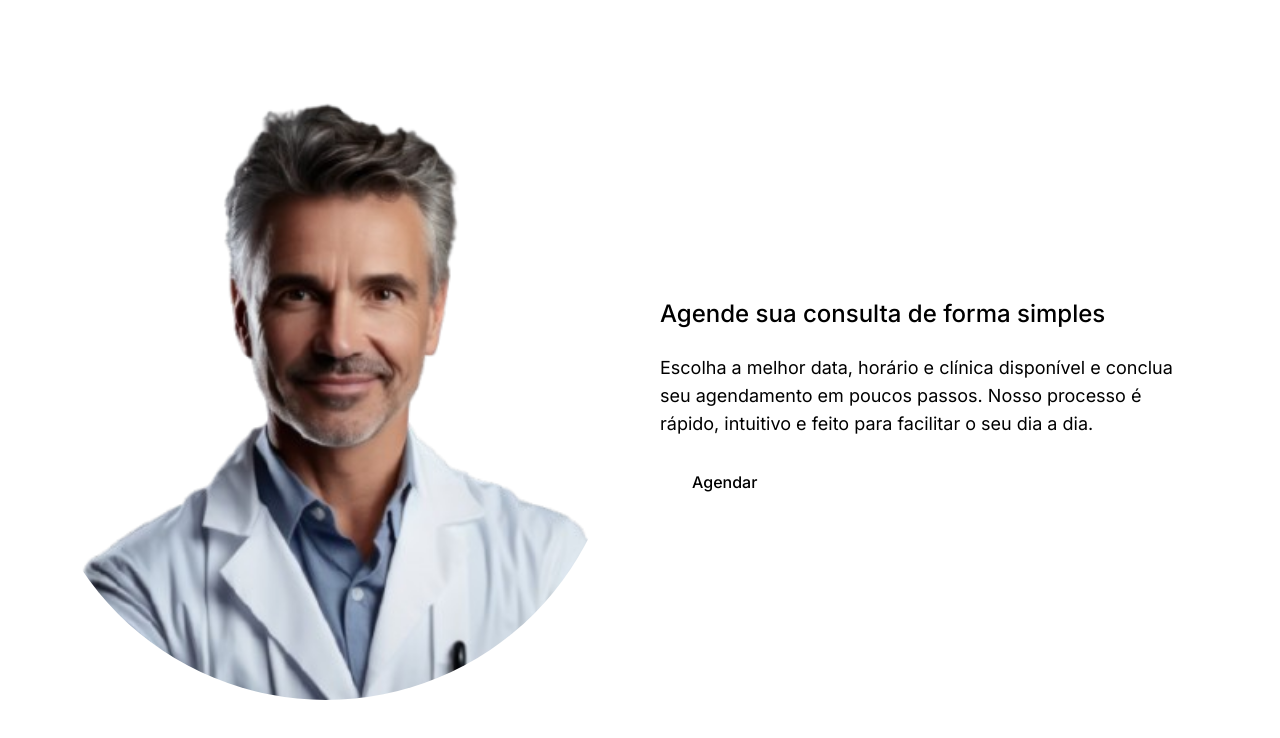
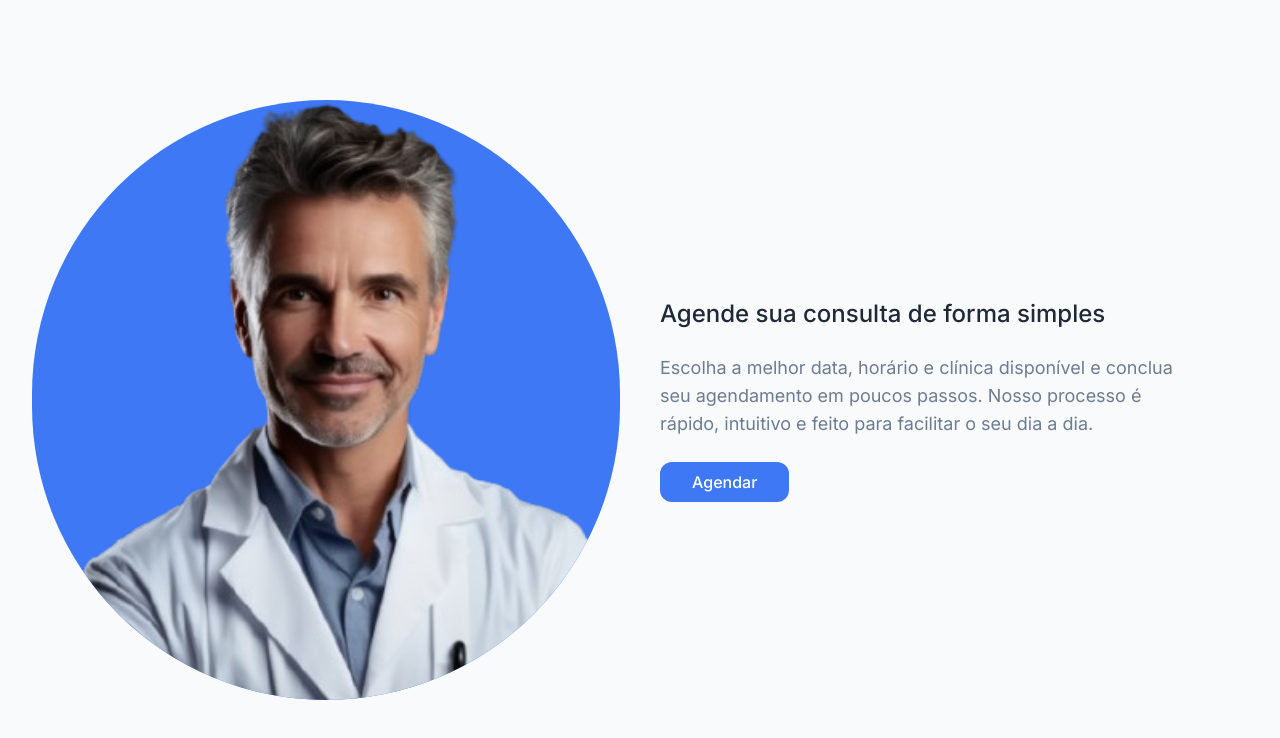
Before and after one commit to Miltonr87/medical-appointment, a Next.js app: page / in a window 1280 px wide. Shown: the top 738 px of the page. Built offline with nearby package versions, Linux system fonts and the light colour scheme.

Commit message:
fix Tailwind v4 config, PostCSS pipeline and client-only components

```diff
--- a/app/globals.css
+++ b/app/globals.css
@@ -1,4 +1,20 @@
 @import 'tailwindcss';
+
+@theme {
+  --color-background: hsl(var(--background));
+  --color-foreground: hsl(var(--foreground));
+  --color-card: hsl(var(--card));
+  --color-card-foreground: hsl(var(--card-foreground));
+  --color-primary: hsl(var(--primary));
+  --color-primary-foreground: hsl(var(--primary-foreground));
+  --color-secondary: hsl(var(--secondary));
+  --color-secondary-foreground: hsl(var(--secondary-foreground));
+  --color-accent: hsl(var(--accent));
+  --color-accent-foreground: hsl(var(--accent-foreground));
+  --color-muted: hsl(var(--muted));
+  --color-muted-foreground: hsl(var(--muted-foreground));
+  --color-border: hsl(var(--border));
+}
 
 @layer base {
   :root {
@@ -15,42 +31,24 @@
     --accent-foreground: 221 80% 30%;
 
     --secondary: 210 15% 94%;
-    :root {
-      --background: 210 20% 98%;
-      --foreground: 215 28% 17%;
+    --secondary-foreground: 215 28% 17%;
 
-      --card: 0 0% 100%;
-      --card-foreground: 215 28% 17%;
+    --muted: 210 15% 94%;
+    --muted-foreground: 215 15% 50%;
 
-      --primary: 221 89% 60%;
-      --primary-foreground: 0 0% 100%;
+    --border: 215 15% 88%;
 
-      --accent: 219 100% 82%;
-      --accent-foreground: 221 80% 30%;
+    --radius: 0.75rem;
+  }
+  *,
+  *::before,
+  *::after {
+    box-sizing: border-box;
+    border-color: hsl(var(--border));
+  }
 
-      --secondary: 210 15% 94%;
-      --secondary-foreground: 215 28% 17%;
-
-      --muted: 210 15% 94%;
-      --muted-foreground: 215 15% 50%;
-
-      --border: 215 15% 88%;
-
-      --radius: 0.75rem;
-
-      --color-background: hsl(var(--background));
-      --color-foreground: hsl(var(--foreground));
-      --color-card: hsl(var(--card));
-      --color-card-foreground: hsl(var(--card-foreground));
-      --color-primary: hsl(var(--primary));
-      --color-primary-foreground: hsl(var(--primary-foreground));
-      --color-secondary: hsl(var(--secondary));
-      --color-secondary-foreground: hsl(var(--secondary-foreground));
-      --color-accent: hsl(var(--accent));
-      --color-accent-foreground: hsl(var(--accent-foreground));
-      --color-muted: hsl(var(--muted));
-      --color-muted-foreground: hsl(var(--muted-foreground));
-      --color-border: hsl(var(--border));
-    }
+  body {
+    @apply bg-background text-foreground antialiased;
+    font-feature-settings: 'liga' 1, 'kern' 1;
   }
 }
--- a/tsconfig.json
+++ b/tsconfig.json
@@ -1,5 +1,6 @@
 {
   "compilerOptions": {
+    "types": [],
     "moduleResolution": "Bundler",
     "module": "ESNext",
     "target": "ES2022",
```
